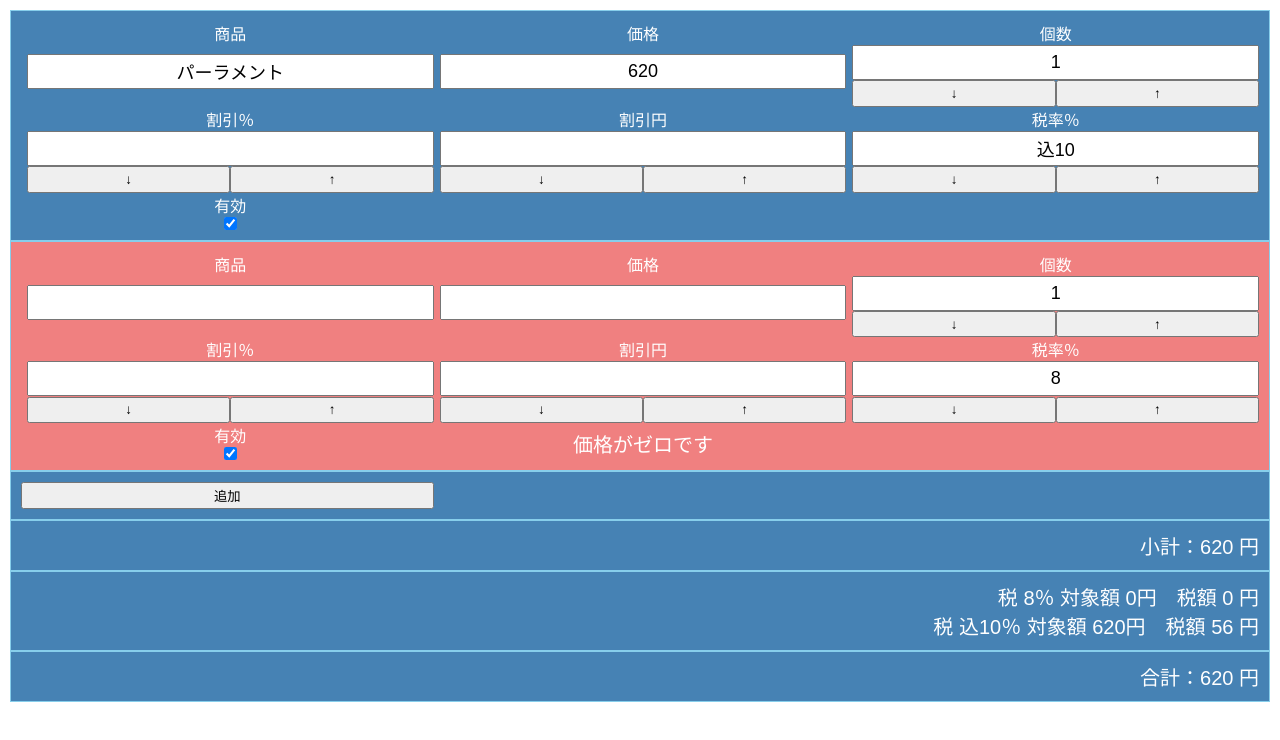
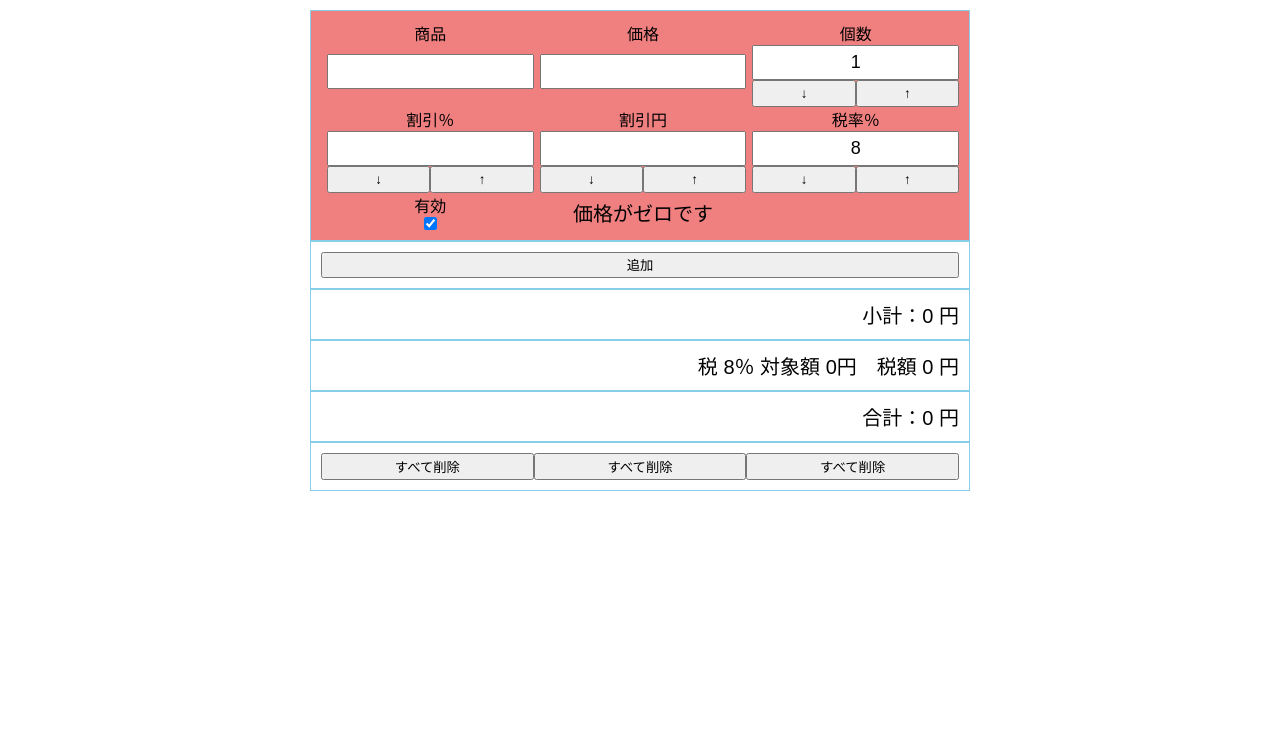
Before and after one commit to ambiesoft/kaimonoikura, a Vue app: page / in a window 1280 px wide. Both pictures are taken after a click on the button "追加". Shown: the top 740 px of the page. Built offline with nearby package versions, Linux system fonts and the light colour scheme.

Commit message:
load save

```diff
--- a/src/App.vue
+++ b/src/App.vue
@@ -1,8 +1,8 @@
 <script setup>
-import { ref, computed } from "vue";
+import { ref, computed, watch } from "vue";
 
-const upChar = '↑';
-const downChar = '↓';
+const upChar = "↑";
+const downChar = "↓";
 
 let id;
 
@@ -70,6 +70,46 @@
   },
 ];
 
+/** SeiyuNormal */
+id = 0;
+const seiyuNormal = [
+  {
+    id: id++,
+    goods: "ふくろ",
+    price: 5,
+    count: 1,
+    taxRate: TAXRATE_TEN,
+  },
+  {
+    id: id++,
+    goods: "なっちゃん",
+    price: 199,
+    count: 1,
+    taxRate: TAXRATE_EIGHT,
+  },
+  {
+    id: id++,
+    goods: "牛乳",
+    price: 119,
+    count: 1,
+    taxRate: TAXRATE_EIGHT,
+  },
+  {
+    id: id++,
+    goods: "いちご練乳",
+    price: 198,
+    count: 1,
+    taxRate: TAXRATE_EIGHT,
+  },
+  {
+    id: id++,
+    goods: "Qsメロン",
+    price: 98,
+    count: 2,
+    taxRate: TAXRATE_EIGHT,
+  },
+];
+
 const TAXRATE_ZERO = 0;
 const TAXRATE_EIGHT = 8;
 const TAXRATE_TEN = 10;
@@ -84,15 +124,30 @@
   TAXRATE_KOMI_TEN,
 ];
 
+const LOCALSTORAGE_DEFAULT = "defaultls";
+let ls = localStorage.getItem(LOCALSTORAGE_DEFAULT);
+if (ls == "undefined") {
+  ls = undefined;
+}
+const storedArray = ls ? JSON.parse(ls) : [];
 // const kaimonoItems = ref(maruetsuNormal);
 // const kaimonoItems = ref(berxNormal);
-const kaimonoItems = ref(parliamentNormal);
+// const kaimonoItems = ref(parliamentNormal);
+// const kaimonoItems = ref(seiyuNormal);
+const kaimonoItems = ref(storedArray ?? []);
+
+function saveItems(items) {
+  localStorage.setItem(LOCALSTORAGE_DEFAULT, JSON.stringify(items));
+}
+watch(kaimonoItems.value, (newItems) => {
+  saveItems(newItems);
+})
 
 function isNumber(evt) {
-  evt = (evt) ? evt : window.event;
-  var charCode = (evt.which) ? evt.which : evt.keyCode;
-  if ((charCode > 31 && (charCode < 48 || charCode > 57)) && charCode !== 46) {
-    evt.preventDefault();;
+  evt = evt ? evt : window.event;
+  var charCode = evt.which ? evt.which : evt.keyCode;
+  if (charCode > 31 && (charCode < 48 || charCode > 57) && charCode !== 46) {
+    evt.preventDefault();
   } else {
     return true;
   }
@@ -144,7 +199,7 @@
 function incrementOrdecrementTaxRate(index, inc_or_dec) {
   let curRate = kaimonoItems.value[index].taxRate;
   const curIndex = TAXRATEVALUES.findIndex((v) => curRate == v);
-  let newIndex = curIndex + ((inc_or_dec == INCORDEC_INC) ? 1 : -1);
+  let newIndex = curIndex + (inc_or_dec == INCORDEC_INC ? 1 : -1);
   if (newIndex >= TAXRATEVALUES.length || newIndex < 0) {
     return;
   }
@@ -166,7 +221,15 @@
     discountRate: null,
     discountValue: null,
     taxRate: 8,
-  })
+  });
+}
+function clearAll() {
+  if (kaimonoItems.value.length == 0) {
+    return;
+  }
+  if (window.confirm('アイテムをすべて削除しますか？')) {
+    kaimonoItems.value.splice(0, kaimonoItems.value.length);
+  }
 }
 function deleteItem(index) {
   kaimonoItems.value.splice(index, 1);
@@ -176,10 +239,10 @@
     return 0;
   }
   let ret = 0;
-  let price = (Number)(item.price);
-  let count = (Number)(item.count);
-  let taxRate = (Number)(item.taxRate);
-  let discountRate = (Number)(item.discountRate);
+  let price = Number(item.price);
+  let count = Number(item.count);
+  let taxRate = Number(item.taxRate);
+  let discountRate = Number(item.discountRate);
 
   // return Math.floor(((price - (price * (discountRate / 100))) * count) * ((100 + taxRate) / 100));
   return price * count;
@@ -188,7 +251,7 @@
   let ret = 0;
   kaimonoItems.value.forEach((item) => {
     ret += getItemSyoukei(item);
-  })
+  });
 
   return ret;
 }
@@ -216,7 +279,6 @@
         shrinkMap[key].targetValue += v;
       }
     });
-
   });
 
   let ret = [];
@@ -224,12 +286,23 @@
     if (shrinkMap[key].ratePercent != TAXRATE_ZERO) {
       let perTaxValue = 0;
       let perTaxKomiValue = 0;
-      if (shrinkMap[key].ratePercent == TAXRATE_EIGHT || shrinkMap[key].ratePercent == TAXRATE_TEN) {
-        perTaxValue = Math.floor(shrinkMap[key].targetValue * (((Number)(shrinkMap[key].ratePercent)) / 100));
-      } else if (shrinkMap[key].ratePercent == TAXRATE_KOMI_EIGHT ||
-        shrinkMap[key].ratePercent == TAXRATE_KOMI_TEN) {
-        const rate = shrinkMap[key].ratePercent == TAXRATE_KOMI_EIGHT ? 0.08 : 0.1;
-        perTaxKomiValue = Math.floor(shrinkMap[key].targetValue / (1 + rate) * rate);
+      if (
+        shrinkMap[key].ratePercent == TAXRATE_EIGHT ||
+        shrinkMap[key].ratePercent == TAXRATE_TEN
+      ) {
+        perTaxValue = Math.floor(
+          shrinkMap[key].targetValue *
+          (Number(shrinkMap[key].ratePercent) / 100)
+        );
+      } else if (
+        shrinkMap[key].ratePercent == TAXRATE_KOMI_EIGHT ||
+        shrinkMap[key].ratePercent == TAXRATE_KOMI_TEN
+      ) {
+        const rate =
+          shrinkMap[key].ratePercent == TAXRATE_KOMI_EIGHT ? 0.08 : 0.1;
+        perTaxKomiValue = Math.floor(
+          (shrinkMap[key].targetValue / (1 + rate)) * rate
+        );
       } else {
         console.error("Illegal rate percent");
       }
@@ -237,7 +310,7 @@
       shrinkMap[key].komivalue = perTaxKomiValue;
       ret.push(shrinkMap[key]);
     }
-  })
+  });
   return ret;
 }
 function getGoukei() {
@@ -251,10 +324,10 @@
   if (item.disabled) {
     return "無効です";
   }
-  if (!item.price) {
+  if (!item.price || item.price == 0) {
     return "価格がゼロです";
   }
-  if (!item.count) {
+  if (!item.count || item.count == 0) {
     return "個数がゼロです";
   }
   if (getItemSyoukei(item) < 0) {
@@ -270,19 +343,26 @@
 }
 const syoukei = computed(() => {
   return getSyoukei();
-})
+});
 const goukei = computed(() => {
   return getGoukei();
-})
+});
 const zeis = computed(() => {
   return getZeis();
-})
+});
+
+function getContainerCellClass(item, index) {
+  if (getItemMessage(item)) {
+    return 'empty_container_cell';
+  }
+  return index % 2 == 0 ? 'even_bg' : 'odd_bg';
+}
 </script>
 
 <template>
   <div class="container">
-    <div class="container-cell" :class="{ empty_container_cell: getItemMessage(item) }"
-      v-for="(item, index) in kaimonoItems">
+    <div class="container-cell" :class="getContainerCellClass(item, index)" v-for="(item, index) in kaimonoItems"
+      :key="item.id">
       <div class="cell">
         <div class="setumei">商品</div>
         <div class="goods">
@@ -305,8 +385,12 @@
           <input class="numberinput" v-model="item.count" @keypress="isNumber($event)" />
         </div>
         <div>
-          <button class="twobutton" @click="decrementCount(index)">{{ downChar }}</button>
-          <button class="twobutton" @click="incrementCount(index)">{{ upChar }}</button>
+          <button class="twobutton" @click="decrementCount(index)">
+            {{ downChar }}
+          </button>
+          <button class="twobutton" @click="incrementCount(index)">
+            {{ upChar }}
+          </button>
         </div>
       </div>
 
@@ -357,8 +441,8 @@
 
       <div class="cell">
         <div class="setumei">有効</div>
-        <input :id='"check" + index' type="checkbox" @click="item.disabled = !item.disabled" :checked="!item.disabled" />
-        <label :for='"check" + index'></label>
+        <input :id="'check' + index" type="checkbox" @click="item.disabled = !item.disabled" :checked="!item.disabled" />
+        <label :for="'check' + index"></label>
       </div>
       <div class="cell">
         <div class="setumei"></div>
@@ -371,27 +455,32 @@
           <button @click="deleteItem(index)">❌</button>
         </div>
       </div>
-    </div> <!-- end of loop -->
+    </div>
+    <!-- end of loop -->
 
     <div class="container-cell">
-      <button @click="addItem">追加</button>
+      <button @click="addItem" class="cell3columns">追加</button>
     </div>
 
     <div class="container-cell">
-      <div class="goukei cell3columns">
-        小計：{{ syoukei }} 円
-      </div>
+      <div class="goukei cell3columns">小計：{{ syoukei }} 円</div>
     </div>
     <div class="container-cell" v-if="zeis.length">
       <div class="goukei cell3columns" v-for="(zei, index) in zeis">
-        税 {{ zei.ratePercent }}％ 対象額 {{ zei.targetValue }}円　税額 {{ zei.value + zei.komivalue }} 円
+        税 {{ zei.ratePercent }}％ 対象額 {{ zei.targetValue }}円　税額
+        {{ zei.value + zei.komivalue }} 円
       </div>
     </div>
     <div class="container-cell">
-      <div class="goukei cell3columns">
-        合計：{{ goukei }} 円
-      </div>
+      <div class="goukei cell3columns">合計：{{ goukei }} 円</div>
     </div>
+
+    <div class="container-cell">
+      <button @click="clearAll">すべて削除</button>
+      <button @click="clearAll">すべて削除</button>
+      <button @click="clearAll">すべて削除</button>
+    </div>
+
   </div>
 </template>
 
@@ -399,14 +488,17 @@
 .container {
   font-family: Arial, Helvetica, sans-serif;
   width: 100%;
-  margin: 0;
+  max-width: 680px;
   padding: 10px;
   display: grid;
+  margin: 0 auto;
 }
 
+
+
 .container-cell {
-  background: steelblue;
-  color: #fff;
+  background: white;
+  /* color: #fff; */
   font-size: 20px;
   padding: 10px;
   border: skyblue 1px solid;
@@ -415,9 +507,24 @@
   grid-template-columns: 1fr 1fr 1fr;
 }
 
+/* .container > :nth-child(odd) {
+  background-color: lightblue;
+}
+
+.container > :nth-child(even) {
+  background-color: lightgray;
+} */
 
 .empty_container_cell {
-  background: lightcoral;
+  background-color: lightcoral;
+}
+
+.even_bg {
+  background-color: lightblue;
+}
+
+.odd_bg {
+  background-color: lightgray;
 }
 
 .cell {
@@ -427,6 +534,10 @@
   flex-direction: column;
   text-align: center;
   padding-left: 6px;
+}
+
+.cell2columns {
+  grid-column: 1/3;
 }
 
 .cell3columns {
```
